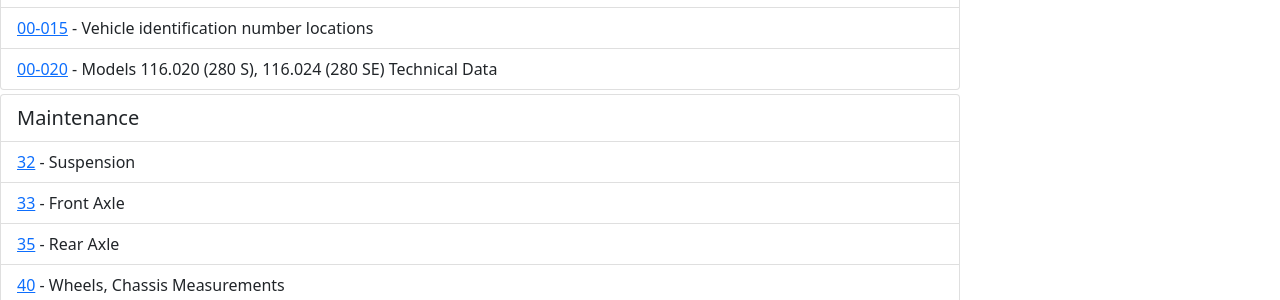
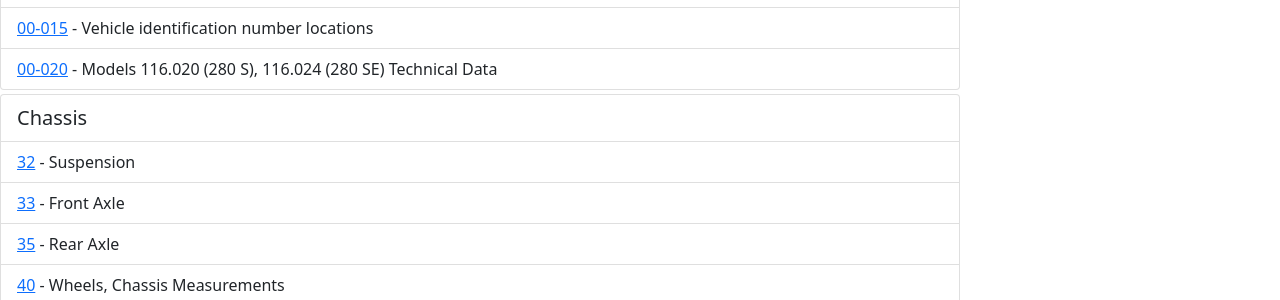
Before and after one commit to W116org/handbook, a Jekyll site: the page built from Chassis.html, in a window 1280 px wide. Shown: the part 478-778 px from the top of the page. Built offline with Jekyll 4.4.1, drawn with Linux system fonts in a browser that asks for light colours; comment, search, counter and statistics services are not loaded.

Commit message:
Update Chassis.html

```diff
--- a/Chassis.html
+++ b/Chassis.html
@@ -26,7 +26,7 @@ lead: "1972-1980: 280S 280SE 300SD 450SE 450SEL"
       <li class="list-group-item"><a href="{{site.cdpath}}/Chassis/00-020.pdf">00-020</a> - Models 116.020 (280 S), 116.024 (280 SE) Technical Data</li>
     </ul>
     <ul class="list-group mb-1">
-      <li class="list-group-item lead">Maintenance</li>
+      <li class="list-group-item lead">Chassis</li>
       <li class="list-group-item"><a href="/Chassis/32ShocksSprings/">32</a> - Suspension</li>
       <li class="list-group-item"><a href="/Chassis/33FrontSuspension/">33</a> - Front Axle</li>
       <li class="list-group-item"><a href="/Chassis/35RearSuspension/">35</a> - Rear Axle</li>
```
